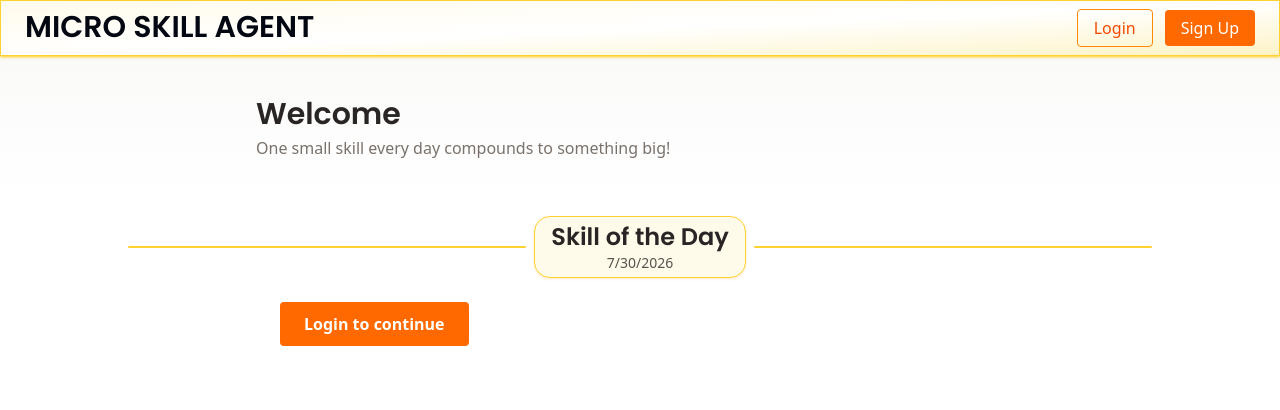
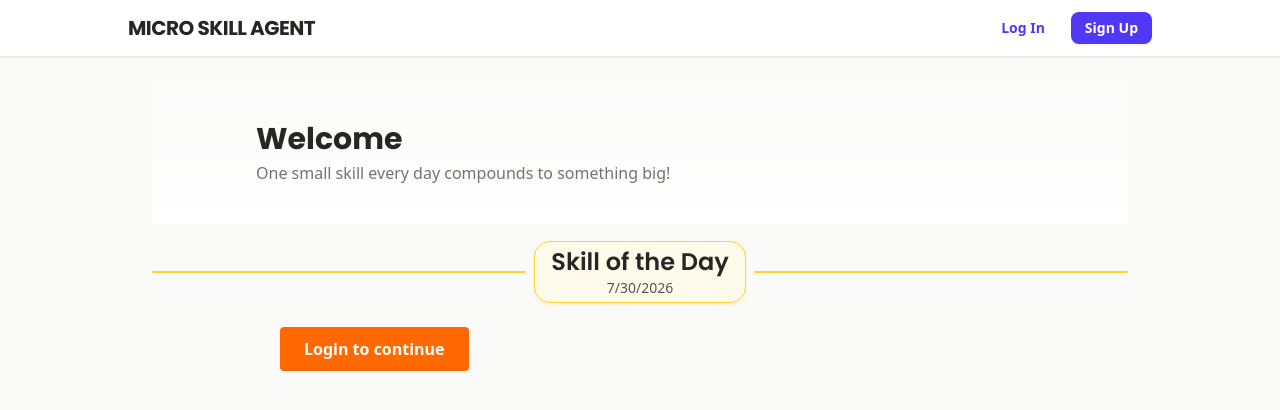
Before and after one commit to PavanBhat007/micro-skill-agent, a Next.js app: page / in a window 1280 px wide. Shown: the top 410 px of the page. Built offline with nearby package versions, Linux system fonts and the light colour scheme; no server answers.

Commit message:
feat: Navbar re-design

```diff
--- a/app/layout.tsx
+++ b/app/layout.tsx
@@ -7,7 +7,7 @@ import Navbar from "@/components/Navbar";
 const poppins = Poppins({
   variable: "--font-poppins",
   subsets: ["latin"],
-  weight: ["400", "500", "600"]
+  weight: ["400", "500", "600", "700"],
 });
 
 const inter = Inter({
@@ -31,10 +31,11 @@ export default function RootLayout({
         lang="en"
         className={`${poppins.variable} ${inter.variable} h-full antialiased`}
       >
-        <body className="min-h-full flex flex-col">
+        <body className="min-h-full flex flex-col bg-stone-50 text-stone-800 selection:bg-indigo-100 selection:text-indigo-700">
           <Navbar />
-
-          <main className="flex-1 w-full">{children}</main>
+          <main className="flex-1 w-full max-w-5xl mx-auto px-4 sm:px-6 py-6">
+            {children}
+          </main>
         </body>
       </html>
     </ClerkProvider>
--- a/components/Navbar.tsx
+++ b/components/Navbar.tsx
@@ -1,24 +1,29 @@
 import { Show, SignInButton, SignUpButton, UserButton } from "@clerk/nextjs";
-import { Calendar, LinkIcon } from "lucide-react";
+import { Calendar, User } from "lucide-react";
 import Link from "next/link";
 
 export default function Navbar() {
   return (
-    <header className="sticky top-0 bg-linear-to-br from-amber-50 via-white to-amber-100 text-gray-950 w-full border border-amber-300 shadow-sm shadow-amber-300 px-6 py-2">
-      <div className="flex justify-between items-start">
-        <Link href="/" title="Home">
-          <h1 className="font-[poppins] font-bold text-3xl">MICRO SKILL AGENT</h1>
+    <header className="sticky top-0 z-50 w-full bg-white/95 backdrop-blur-sm border-b border-stone-200 px-4 sm:px-6 py-3 shadow-xs transition-colors">
+      <div className="max-w-5xl mx-auto flex items-center justify-between gap-2">
+        {/* Brand Logo */}
+        <Link href="/" title="Home" className="group flex items-center gap-2">
+          <h1 className="font-[poppins] font-bold text-lg sm:text-xl text-stone-800 tracking-tight group-hover:text-indigo-600 transition-colors">
+            MICRO SKILL AGENT
+          </h1>
         </Link>
 
-        <div className="flex items-center gap-3">
+        {/* Navigation & Auth Controls */}
+        <div className="flex items-center gap-2 sm:gap-3">
           <Show when="signed-out">
             <SignInButton mode="modal">
-              <button className="px-4 py-1.5 border border-orange-400 rounded text-orange-600 font-medium hover:bg-orange-50">
-                Login
+              <button className="px-3.5 py-1.5 text-xs sm:text-sm font-semibold text-indigo-600 hover:bg-indigo-50 rounded-lg transition-all duration-200">
+                Log In
               </button>
             </SignInButton>
+
             <SignUpButton mode="modal">
-              <button className="px-4 py-1.5 bg-orange-500 text-white rounded font-medium hover:bg-orange-600">
+              <button className="px-3.5 py-1.5 text-xs sm:text-sm font-semibold text-white bg-indigo-600 hover:bg-indigo-700 active:bg-indigo-800 rounded-lg shadow-xs transition-all duration-200">
                 Sign Up
               </button>
             </SignUpButton>
@@ -28,18 +33,29 @@ export default function Navbar() {
             <Link
               href="/calendar"
               title="View Calendar"
-              className="text-sm font-medium text-amber-500 hover:text-amber-600 mr-2 transition-all duration-300"
+              className="p-2 text-stone-600 hover:text-indigo-600 hover:bg-indigo-50 rounded-lg transition-colors"
             >
-              <Calendar className="w-5 h-5 hover:fill-amber-100 transition-colors duration-300" />
+              <Calendar className="w-5 h-5" />
             </Link>
+
             <Link
               href="/profile"
               title="View Profile"
-              className="text-sm font-medium text-amber-500 hover:text-amber-600 mr-2 transition-all duration-300"
+              className="p-2 text-stone-600 hover:text-indigo-600 hover:bg-indigo-50 rounded-lg transition-colors"
             >
-              <LinkIcon className="w-5 h-5 hover:fill-amber-100 transition-colors duration-300" />
+              <User className="w-5 h-5" />
             </Link>
-            <UserButton />
+
+            <div className="pl-1 flex items-center">
+              <UserButton
+                appearance={{
+                  elements: {
+                    avatarBox:
+                      "w-8 h-8 ring-2 ring-stone-200 hover:ring-indigo-300 transition-all",
+                  },
+                }}
+              />
+            </div>
           </Show>
         </div>
       </div>
```
